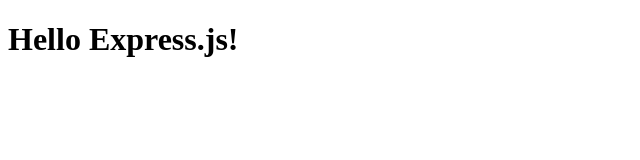
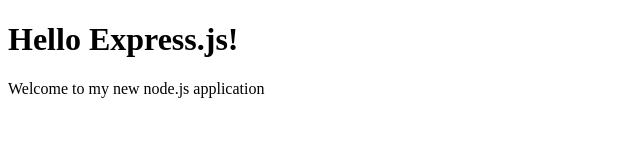
Before and after one commit to salehsub90/web-server, a website: page public/index.html in a window 1280 px wide. Shown: the whole page, without its empty margins (0-640 px from the left). Drawn offline with Linux system fonts and the light colour scheme.

Commit message:
Updated index changes added paragraph

```diff
--- a/public/index.html
+++ b/public/index.html
@@ -6,6 +6,7 @@
 	</head>
 	<body>
 		<h1>Hello Express.js!</h1>
+		<p>Welcome to my new node.js application</p>
 	</body>
 
 </html>
```
